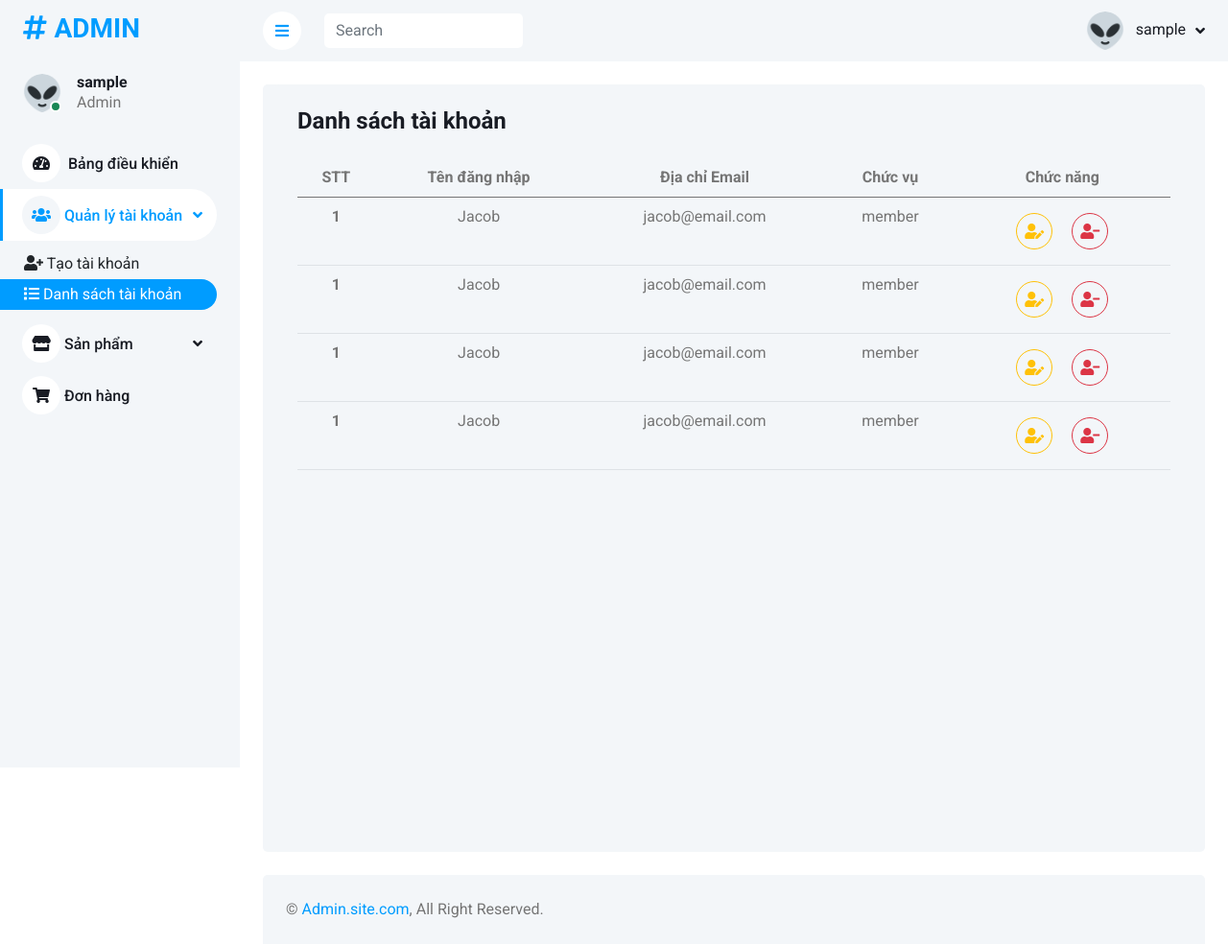
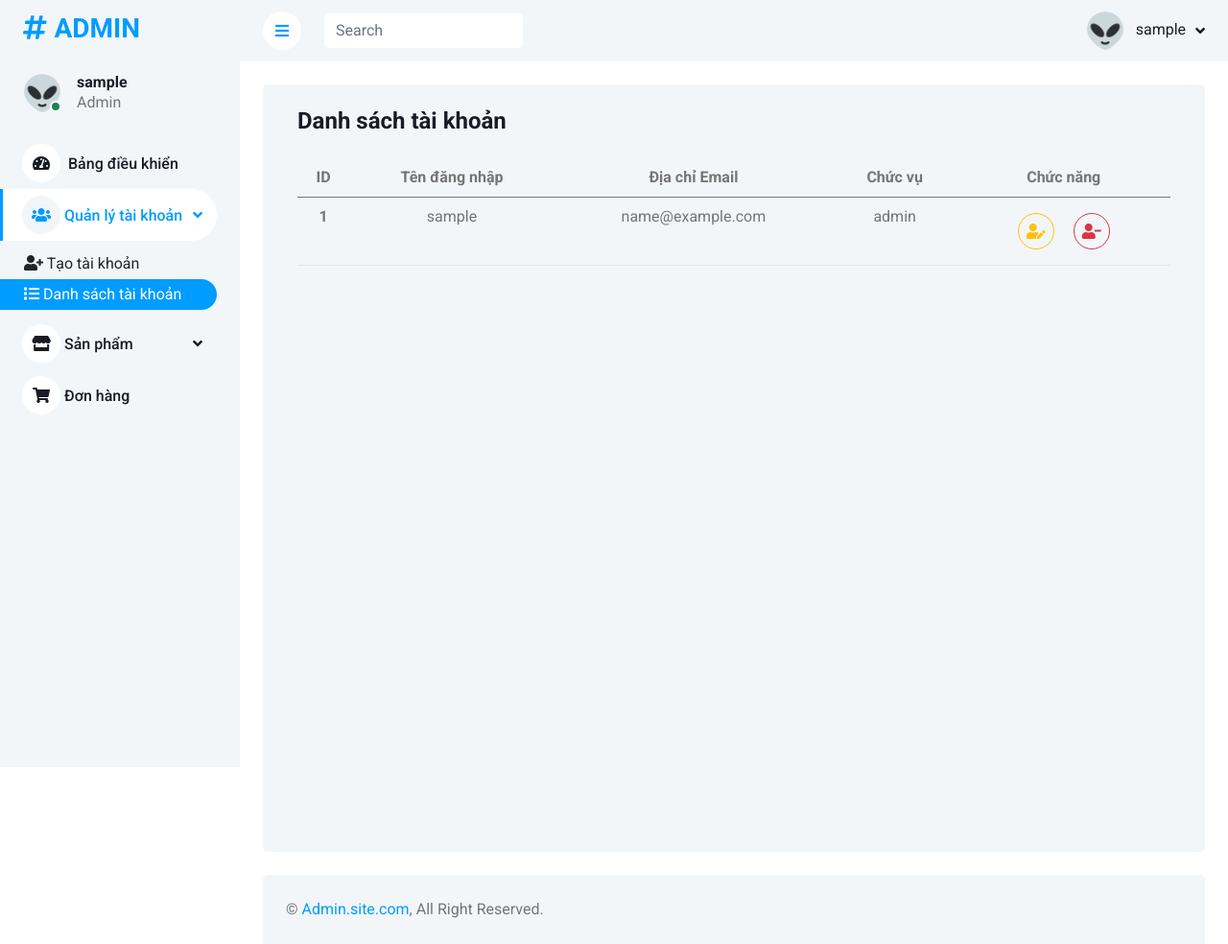
Before and after one commit to DungTranManh/Ecom-Project, a Flask app: page /admin/showAcc/ in a window 1280 px wide. Shown: the whole page at 96% size. Run offline with Flask 2, Linux system fonts and the light colour scheme; the visitor is signed in with stand-in values (Sample User, id 1); data comes from the database, SQL or seed files in the repository; some libraries are stand-ins or nearby versions.

Commit message:
showAccContent Page: fetch api by using js and render data get

```diff
--- /dev/null
+++ b/static/js/showAccContent.js
@@ -0,0 +1,40 @@
+var url_getalluserAPI = 'http://127.0.0.1:8000/api/getallusers'
+function start() {
+    GetAllAcc(function(allAccs){
+        RenderAllAcc(allAccs);
+    });
+}
+start();
+
+
+
+// Fetch all account and render a view
+function GetAllAcc(callback) {
+    fetch(url_getalluserAPI)
+    .then((response) => response.json())
+    .then(callback)
+}
+
+function RenderAllAcc(allAccs) {
+    var ContentOfTable = document.querySelector("#content-of-table");
+    var html = allAccs.map(function(allAcc){
+        if (allAcc.is_admin == 1){
+            allAcc.is_admin = "admin";
+        }else{
+            allAcc.is_admin = "member";
+        }
+        return `
+        <tr>
+            <th scope="row" class="text-center">${allAcc.user_id}</th>
+            <td align ="center">${allAcc.username}</td>
+            <td align ="center">${allAcc.email}</td>
+            <td align ="center">${allAcc.is_admin}</td>
+            <td align ="center">
+                <button type="button" class="btn btn-square btn-outline-warning m-2"><i class="fas fa-user-edit"></i></i></button>
+                <button type="button" class="btn btn-square btn-outline-danger m-2"><i class="fas fa-user-minus"></i></button>
+            </td>
+        </tr>
+        `;
+    });
+    ContentOfTable.innerHTML = html.join("");
+}
--- a/templates/pages/ShowAccContent.html
+++ b/templates/pages/ShowAccContent.html
@@ -7,54 +7,16 @@
                     <table class="table">
                         <thead>
                             <tr>
-                                <th scope="col" class="text-center">STT</th>
+                                <th scope="col" class="text-center">ID</th>
                                 <th scope="col" class="text-center">Tên đăng nhập</th>
                                 <th scope="col" class="text-center">Địa chỉ Email</th>
                                 <th scope="col" class="text-center">Chức vụ</th>
                                 <th scope="col" class="text-center">Chức năng</th>
                             </tr>
                         </thead>
-                        <tbody>
-                            <tr>
-                                <th scope="row" class="text-center">1</th>
-                                <td align ="center">Jacob</td>
-                                <td align ="center">jacob@email.com</td>
-                                <td align ="center">member</td>
-                                <td align ="center">
-                                    <button type="button" class="btn btn-square btn-outline-warning m-2"><i class="fas fa-user-edit"></i></i></button>
-                                    <button type="button" class="btn btn-square btn-outline-danger m-2"><i class="fas fa-user-minus"></i></button>
-                                </td>
-                            </tr>
-                            <tr>
-                                <th scope="row" class="text-center">1</th>
-                                <td align ="center">Jacob</td>
-                                <td align ="center">jacob@email.com</td>
-                                <td align ="center">member</td>
-                                <td align ="center">
-                                    <button type="button" class="btn btn-square btn-outline-warning m-2"><i class="fas fa-user-edit"></i></i></button>
-                                    <button type="button" class="btn btn-square btn-outline-danger m-2"><i class="fas fa-user-minus"></i></button>
-                                </td>
-                            </tr>
-                            <tr>
-                                <th scope="row" class="text-center">1</th>
-                                <td align ="center">Jacob</td>
-                                <td align ="center">jacob@email.com</td>
-                                <td align ="center">member</td>
-                                <td align ="center">
-                                    <button type="button" class="btn btn-square btn-outline-warning m-2"><i class="fas fa-user-edit"></i></i></button>
-                                    <button type="button" class="btn btn-square btn-outline-danger m-2"><i class="fas fa-user-minus"></i></button>
-                                </td>
-                            </tr>
-                            <tr>
-                                <th scope="row" class="text-center">1</th>
-                                <td align ="center">Jacob</td>
-                                <td align ="center">jacob@email.com</td>
-                                <td align ="center">member</td>
-                                <td align ="center">
-                                    <button type="button" class="btn btn-square btn-outline-warning m-2"><i class="fas fa-user-edit"></i></i></button>
-                                    <button type="button" class="btn btn-square btn-outline-danger m-2"><i class="fas fa-user-minus"></i></button>
-                                </td>
-                            </tr>
+                        <tbody id = "content-of-table">
+                            <script src="{{url_for('static',filename='js/showAccContent.js')}}"></script>
+
                         </tbody>
                     </table>
                 </div>
```
